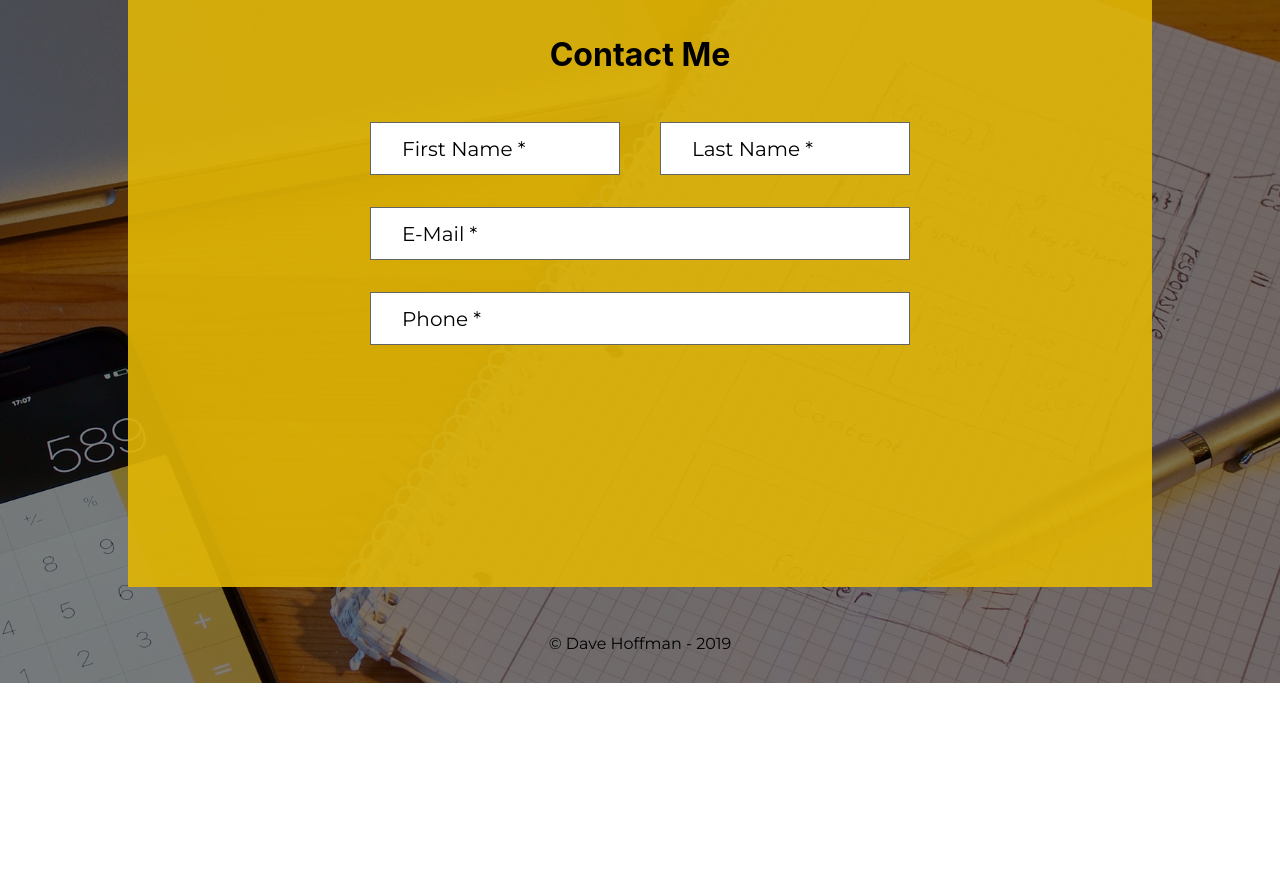
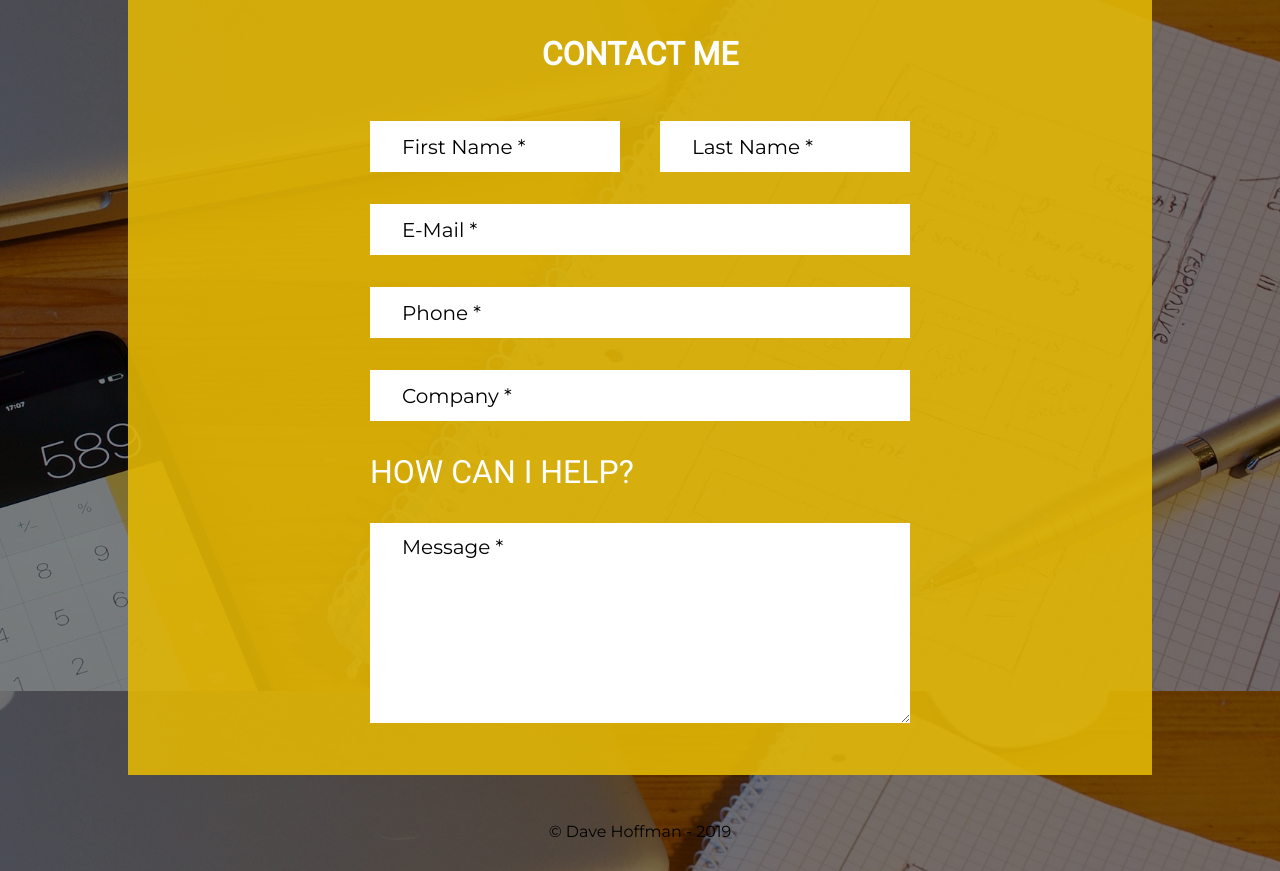
Before and after one commit to DavidHoffman80/PersonalSite, a React (Create React App) app: page / in a window 1280 px wide. Shown: the part 2220-3091 px from the top of the page. Before the commit the page ends 2903 px from the top, so only its background shows below. Built offline with nearby package versions, Linux system fonts and the light colour scheme.

Commit message:
Contact form completed

```diff
--- a/src/components/layout/About/About.js
+++ b/src/components/layout/About/About.js
@@ -28,7 +28,7 @@ class About extends Component {
             Designs that are aesthetically pleasing and a user experience that is nothing short of jubilance.
           </p>
           <p>
-            Custom front end development that focuses on a high degree of user experience and responsive design.
+            Custom front end development that focuses on a high satisfaction of user experience and responsive design.
           </p>
         </div>
       </div>
--- a/src/components/layout/Contact/Contact.css
+++ b/src/components/layout/Contact/Contact.css
@@ -7,15 +7,18 @@
 
 .ContactFormCont {
   max-width: 80%;
-  height: 600px;
   margin: 0 auto;
   background: var(--transparentGold);
   padding-top: 3rem;
+  padding-bottom: 3rem;
 }
 
 .ContactFormTitle {
   text-align: center;
   margin-bottom: 3rem;
+  font-family: var(--roboto);
+  color: var(--white);
+  font-size: 2rem;
 }
 
 .ContactFormCont form {
@@ -54,27 +57,35 @@
   top: 4rem;
 }
 
+.company_label {
+  position: relative;
+  left: 0;
+  top: 6rem;
+}
+
+.help_label {
+  position: relative;
+  left: 0;
+  top: 0;
+}
+
 .label input {
   display: block;
-  border: 1px solid var(--gray);
   padding: 1.5rem 1.5rem 0.5rem;
   font-family: var(--raleway);
   font-size: 1rem;
+  border: none;
+  transition: all 0.3s;
 }
 
-.first_name {
-  width: 250px;
-}
-
+.first_name,
 .last_name {
   width: 250px;
 }
 
-.email {
-  width: 540px;
-}
-
-.phone {
+.email,
+.phone,
+.company {
   width: 540px;
 }
 
@@ -88,10 +99,34 @@
   transition: all 0.3s;
 }
 
+.label div.label_help {
+  top: 1.5rem;
+}
+
 .label div.active {
-  left: 26px;
+  left: 25px;
   top: 15px;
   font-size: 0.75rem;
+}
+
+.helpTitleCont {
+  padding-top: 8rem;
+  padding-bottom: 2rem;
+}
+
+.helpTitle {
+  color: var(--white);
+  font-family: var(--roboto);
+  font-size: 2rem;
+}
+
+.helpDesc {
+  width: 540px;
+  height: 200px;
+  border: none;
+  padding: 1.5rem;
+  font-family: var(--raleway);
+  font-size: 1rem;
 }
 
 .footer {
--- a/src/components/layout/Contact/Contact.js
+++ b/src/components/layout/Contact/Contact.js
@@ -9,6 +9,8 @@ class Contact extends Component {
     lastNameInputLabelActive: false,
     emailInputLabelActive: false,
     phoneInputLabelActive: false,
+    companyInputLabelActive: false,
+    helpInputLabelActive: false
   }
 
   inputClicked = e => {
@@ -51,6 +53,28 @@ class Contact extends Component {
           this.setState(prevState => {
             return {
               phoneInputLabelActive: !prevState.phoneInputLabelActive
+            }
+          }, () => console.log(this.state));
+          break;
+        } else {
+          break;
+        }
+      case 'company':
+        if(e.target.value === '') {
+          this.setState(prevState => {
+            return {
+              companyInputLabelActive: !prevState.companyInputLabelActive
+            }
+          }, () => console.log(this.state));
+          break;
+        } else {
+          break;
+      }
+      case 'helpDesc':
+        if(e.target.value === '') {
+          this.setState(prevState => {
+            return {
+              helpInputLabelActive: !prevState.helpInputLabelActive
             }
           }, () => console.log(this.state));
           break;
@@ -109,6 +133,28 @@ class Contact extends Component {
         } else {
           break;
         }
+      case 'company':
+        if(e.target.value === '') {
+          this.setState(prevState => {
+            return {
+              companyInputLabelActive: !prevState.companyInputLabelActive
+            }
+          }, () => console.log(this.state));
+          break;
+        } else {
+          break;
+        }
+      case 'helpDesc':
+        if(e.target.value === '') {
+          this.setState(prevState => {
+            return {
+              helpInputLabelActive: !prevState.helpInputLabelActive
+            }
+          }, () => console.log(this.state));
+          break;
+        } else {
+          break;
+        }
       default:
         console.log(e.target.className);
     }
@@ -118,7 +164,7 @@ class Contact extends Component {
     return (
       <div className='Contact' id='Contact'>
         <div className='ContactFormCont'>
-          <h1 className='ContactFormTitle'>Contact Me</h1>
+          <h1 className='ContactFormTitle'>CONTACT ME</h1>
           <form className='ContactForm'>
             <label className='first_name_label label'>
               <input className='first_name' onFocus={this.inputClicked} onBlur={this.focusLost} />
@@ -136,6 +182,17 @@ class Contact extends Component {
               <input className='phone' onFocus={this.inputClicked} onBlur={this.focusLost} />
               <div className={this.state.phoneInputLabelActive ? 'label_phone active' : 'label_phone'}>Phone *</div>
             </label>
+            <label className='company_label label'>
+              <input className='company' onFocus={this.inputClicked} onBlur={this.focusLost} />
+              <div className={this.state.companyInputLabelActive ? 'label_company active' : 'label_company'}>Company *</div>
+            </label>
+            <div className='helpTitleCont'>
+              <p className='helpTitle'>HOW CAN I HELP?</p>
+            </div>
+            <label className='help_label label'>
+              <textarea className='helpDesc' onFocus={this.inputClicked} onBlur={this.focusLost} />
+              <div className={this.state.helpInputLabelActive ? 'label_help active' : 'label_help'}>Message *</div>
+            </label>
           </form>
         </div>
         <p className='footer'>© Dave Hoffman - 2019</p>
```
